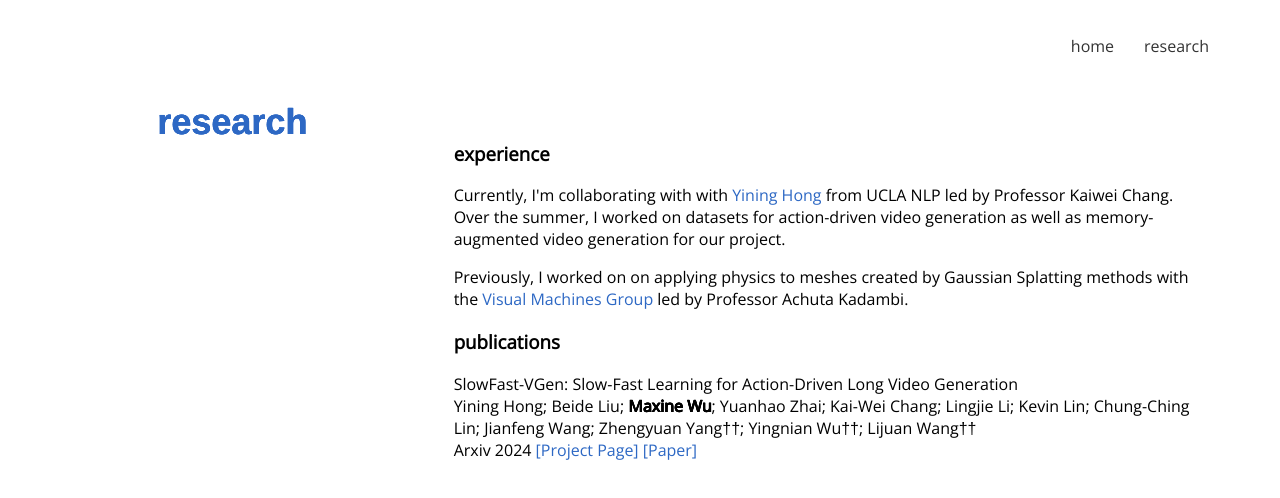
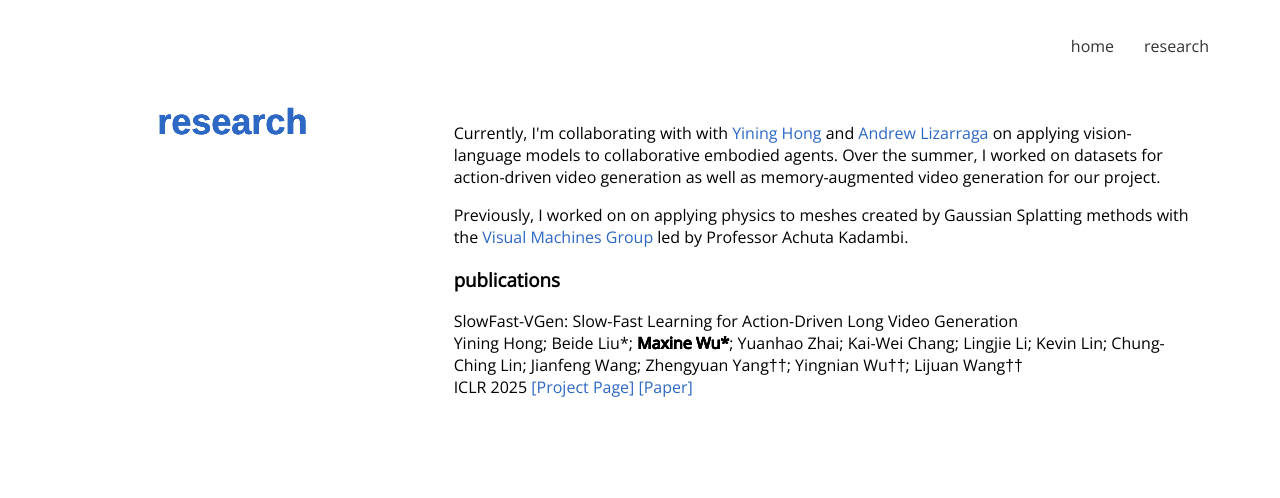
Before and after one commit to maxinewu5/maxinewu5.github.io, a plain HTML site: page research.html in a window 1280 px wide. Drawn offline with nearby package versions, Linux system fonts and the light colour scheme.

Commit message:
smol update

```diff
--- a/research.html
+++ b/research.html
@@ -27,12 +27,11 @@
 
         <div id="right-column">
           <div class="right-div">
-            <h3>experience</h3>
-            <p>
                 Currently, I'm collaborating with with <a href="https://evelinehong.github.io/">Yining Hong</a>
-                from UCLA NLP led by Professor Kaiwei Chang. Over the summer, I worked on datasets for action-driven video generation
+                and <a href="https://drewrl3v.github.io/">Andrew Lizarraga</a> on applying vision-language models
+                to collaborative embodied agents.
+                Over the summer, I worked on datasets for action-driven video generation
                 as well as memory-augmented video generation for our project.
-            </p>
             <p>
                 Previously, I worked on on applying physics to meshes created by Gaussian Splatting methods
                 with the <a href="https://visual.ee.ucla.edu/">Visual Machines Group</a> led by Professor Achuta Kadambi.
@@ -42,9 +41,11 @@
             <p>
             SlowFast-VGen: Slow-Fast Learning for Action-Driven Long Video Generation
             <br>
-            Yining Hong; Beide Liu; <b>Maxine Wu</b>; Yuanhao Zhai; Kai-Wei Chang; Lingjie Li; Kevin Lin; Chung-Ching Lin; Jianfeng Wang; Zhengyuan Yang††; Yingnian Wu††; Lijuan Wang††
+            Yining Hong; Beide Liu*; <b>Maxine Wu*</b>; Yuanhao Zhai; Kai-Wei Chang; Lingjie Li; Kevin Lin; Chung-Ching Lin; Jianfeng Wang; Zhengyuan Yang††; Yingnian Wu††; Lijuan Wang††
             <br>
-            Arxiv 2024 <a href="https://slowfast-vgen.github.io/">[Project Page]</a> <a href="">[Paper]</a>
+            ICLR 2025
+            <a href="https://slowfast-vgen.github.io/" target="_blank">[Project Page]</a>
+            <a href="https://arxiv.org/abs/2410.23277" target="_blank">[Paper]</a>
             </p>
           </div>
       </div>
```
Also changed, not shown: index.html (+1 -1 lines).
